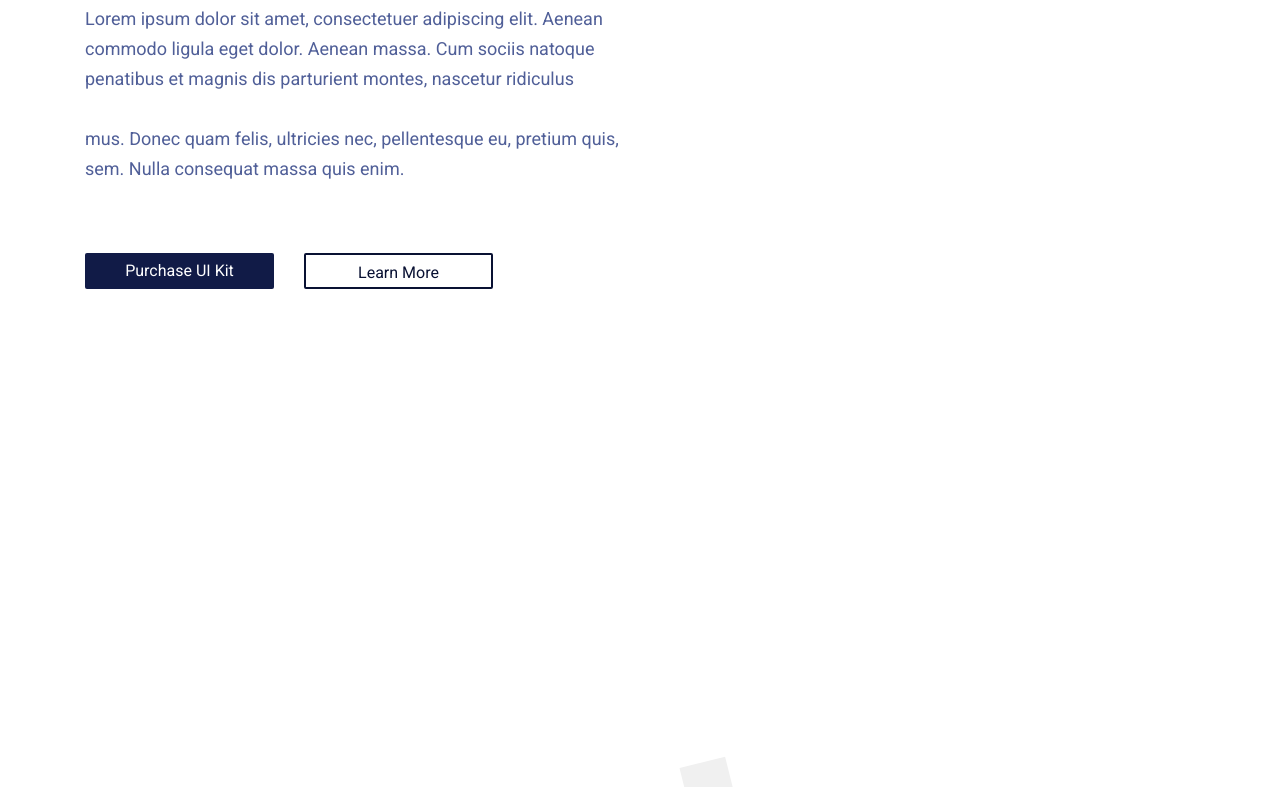
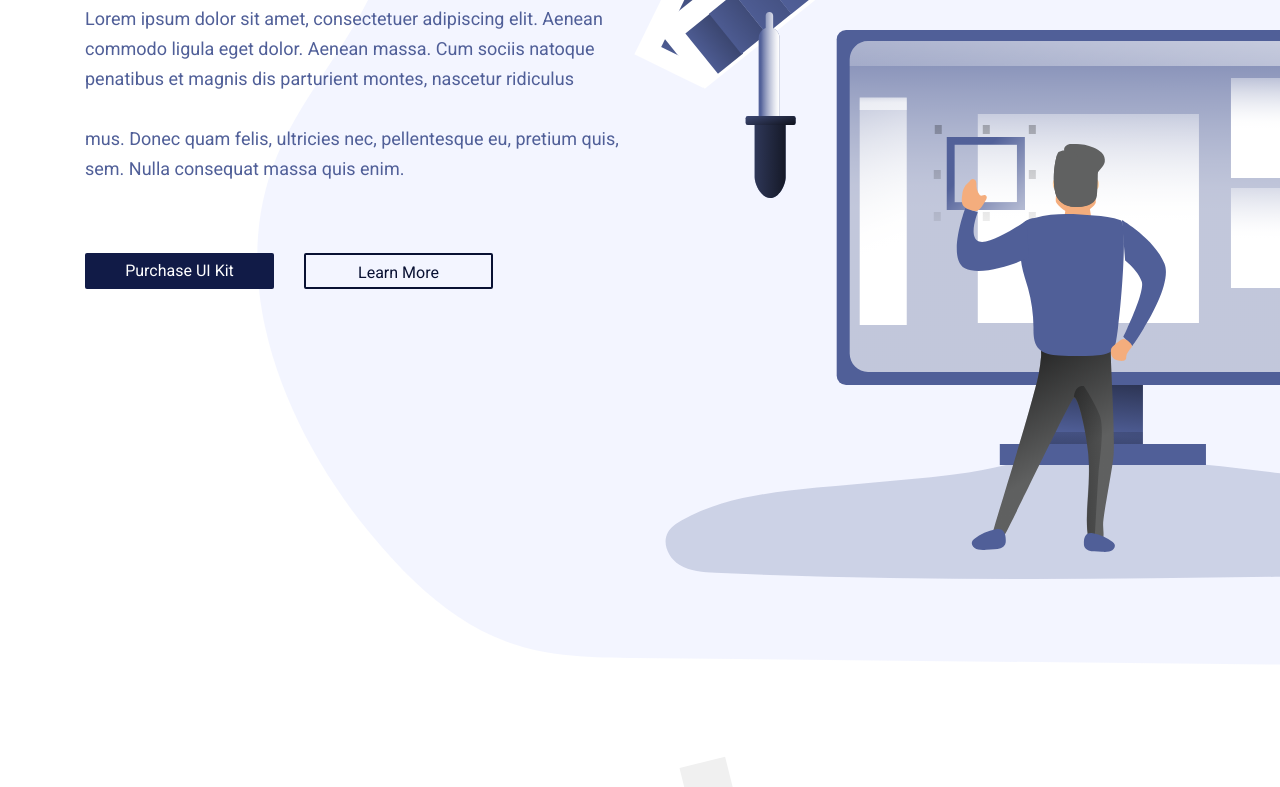
Before and after one commit to fodonfoto/FM, a plain HTML site: page index.html in a window 1280 px wide. Shown: the part 435-1222 px from the top of the page. Drawn offline with Linux system fonts and the light colour scheme; the site is published under a folder, as on GitHub Pages, so addresses that start at the root find nothing.

Commit message:
update new

```diff
--- a/css/style.css
+++ b/css/style.css
@@ -14,7 +14,7 @@
 header {
     height: 1191px;
     width: 100%;
-    background: url(/img/designer_1.svg)no-repeat;
+    background: url(../img/designer_1.svg)no-repeat;
     background-position: right bottom 90px;
 }
 
```
